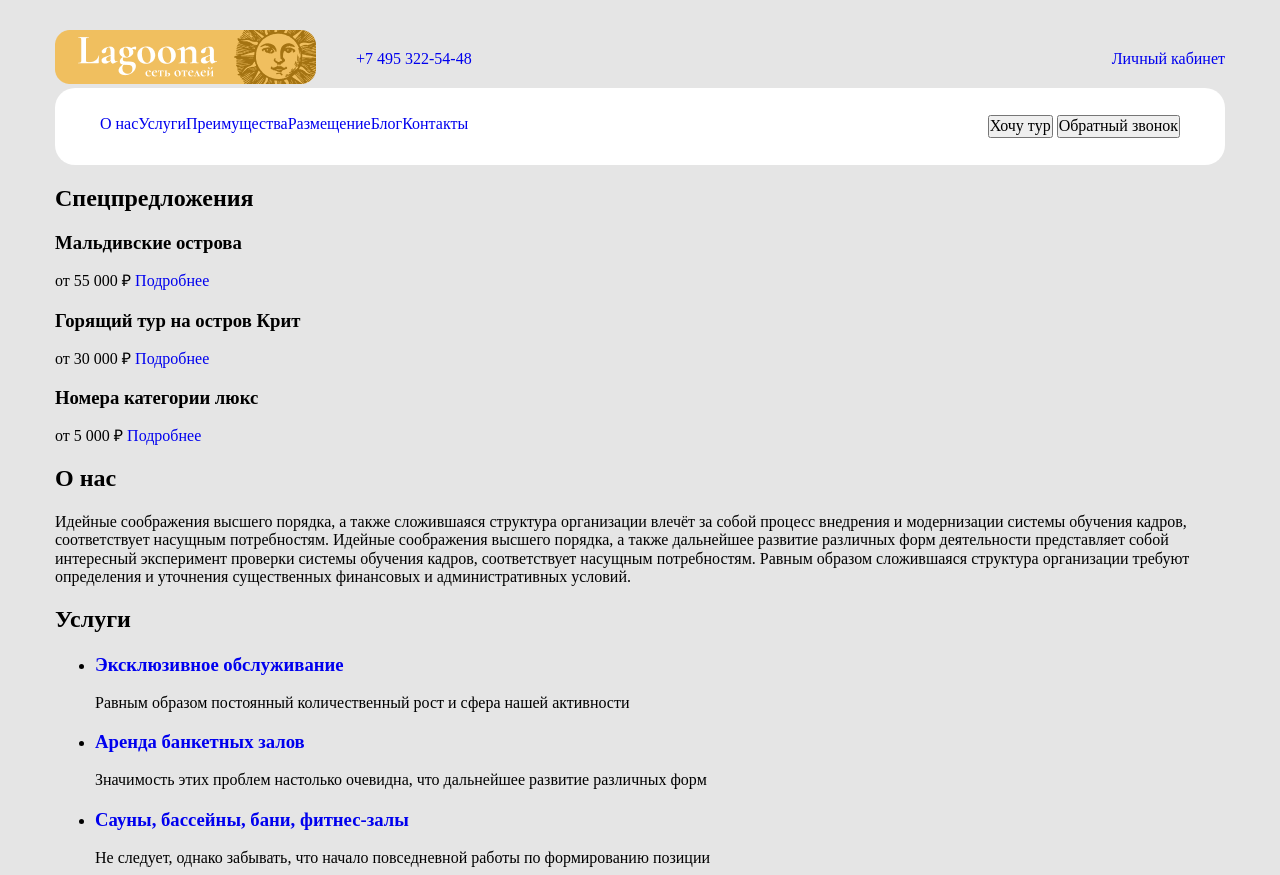
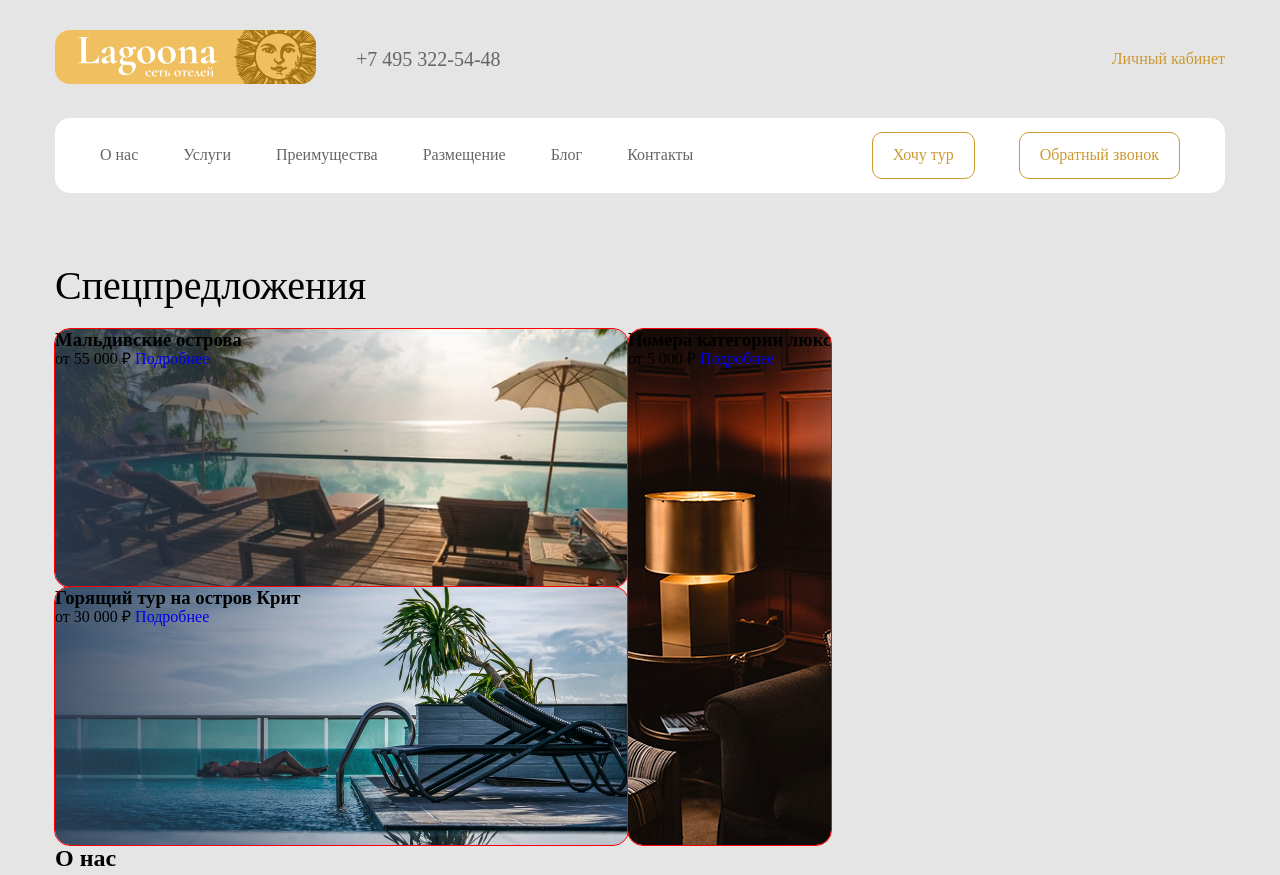
Before and after one commit to bop-counterstrike/lagoona, a plain HTML site: page index.html in a window 1280 px wide. Shown: the top 875 px of the page. Drawn offline with Linux system fonts and the light colour scheme.

Commit message:
небольшие изменения

```diff
--- a/css/style.css
+++ b/css/style.css
@@ -35,6 +35,12 @@ body {
 .btn-reset {
     margin: 0;
     padding: 0;
+    background-color: #fff;
+    border: none;
+}
+
+.h2, .h3 {
+    margin: 0;
 }
 
 /* header */
@@ -45,19 +51,83 @@ body {
 .header-up{
     align-items: center;
     justify-content: space-between;
+    margin-bottom: 30px;
 }
 
 .logo-icon {
     margin-right: 40px;
 }
 
+.header-up-phone {
+    font-size: 20px;
+    color: #666;
+}
+
+.log-in-link {
+    color: #CC9933;
+}
+
 .nav {
     background-color: #fff;
     justify-content: space-between;
-    padding: 27px 45px;
-    border-radius: 20px;
+    padding: 14px 45px;
+    border-radius: 15px;
+    align-items: center;
 }
 
-.nav-items {
+.nav-item:not(:last-child) {
+    margin-right: 45px;
+}
 
+.nav-btn:not(:last-child) {
+    margin-right: 40px;
 }
+
+.nav-btn {
+    color: #CC9933;
+    padding: 13px 20px;
+    border: 1px solid #CC9933;
+    border-radius: 10px;
+    font-size: 16px;
+}
+
+.nav-item-link {
+    font-size: 16px;
+    color: #666;
+}
+
+.header {
+    margin-bottom: 70px;
+}
+/* offers */
+.offers-h2 {
+    margin-bottom: 20px;
+    font-size: 40px;
+    font-weight: 400;
+}
+
+.offers-two-blocks {
+    flex-direction: column;
+}
+
+.offers-block{
+    border-radius: 15px;
+    outline: 1px solid red;
+}
+
+.offers-block-small {
+    width: 573px;
+    height: 258px;
+}
+
+.offers-block-1 {
+    background-image: url('../img/offer_1.jpg');
+}
+
+.offers-block-2 {
+    background-image: url('../img/offer_2.jpg');
+}
+
+.offers-block-big {
+    background-image: url('../img/offer_3.jpg');
+}
--- a/index.html
+++ b/index.html
@@ -16,12 +16,12 @@
                     <a class="link-reset" href="#">
                         <img class="logo-icon" src="img/logo.png" alt="logo">
                     </a>
-                    <a class="link-reset" href="tel:+74953225448">
+                    <a class="link-reset header-up-phone" href="tel:+74953225448">
                         +7 495 322-54-48
                     </a>
                 </div>
                 <div class="log-in">
-                    <a class="link-reset" href="#">Личный кабинет</a>
+                    <a class="log-in-link link-reset" href="#">Личный кабинет</a>
                 </div>
             </div>
             <nav class="nav flex">
@@ -58,10 +58,10 @@
                     </li>
                 </ul>
                 <div class="nav-btns">
-                    <button class="btn nav-btn-1 btn-reset">
+                    <button class="btn nav-btn btn-reset">
                         Хочу тур
                     </button>
-                    <button class="btn nav-btn-2 btn-reset">
+                    <button class="btn nav-btn btn-reset">
                         Обратный звонок
                     </button>
                 </div>
@@ -72,9 +72,10 @@
                 <h2 class="h2 offers-h2">
                     Спецпредложения
                 </h2>
-                <div>
+                <div class="offers-common flex">
+                    <div class="offers-two-blocks flex">
                         <article class="offers-block offers-block-small offers-block-1">
-                        <h3 class="h3 offers-block-h3 offers-block-small-h3 ">
+                            <h3 class="h3 offers-block-h3 offers-block-small-h3">
                                 Мальдивские острова
                             </h3>
                             <span class="offers-block-price offers-block-big-price">
@@ -107,6 +108,7 @@
                             Подробнее
                         </a>
                     </article>
+                </div>
             </section>
             <section class="section about">
                 <h2 class="h2 about-h2">
```
Also changed, not shown: img/offer_1.jpg (added), img/offer_2.jpg (added), img/offer_3.jpg (added). Lines whose indentation alone changed are shown as unchanged.
